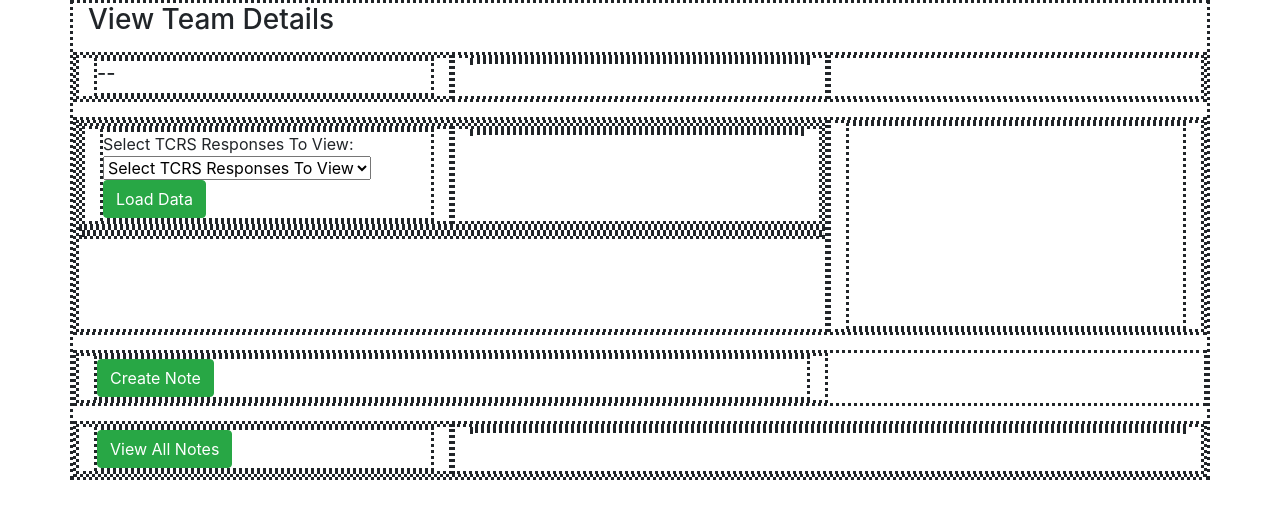
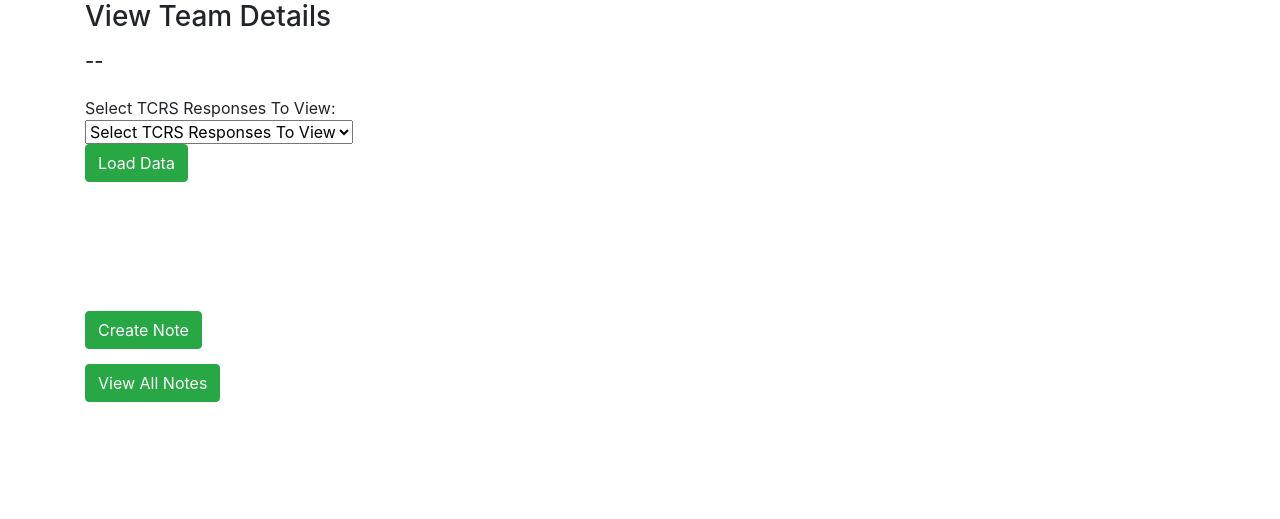
Before and after one commit to kpresler/teamtracking, a Django app: page /viewTeamDetails in a window 1280 px wide. Shown: the top 519 px of the page. Run offline with Django 4.2, Linux system fonts and the light colour scheme; a map, chart or similar area stays blank; some libraries are stand-ins or nearby versions.

Commit message:
hide div borders again

```diff
--- a/teamtracking/templates/viewTeamDetails.html
+++ b/teamtracking/templates/viewTeamDetails.html
@@ -23,7 +23,7 @@
 
     <style>
         div {
-            border-style: dotted;
+            border-style: none;
         }
 
         .top15 {
```
